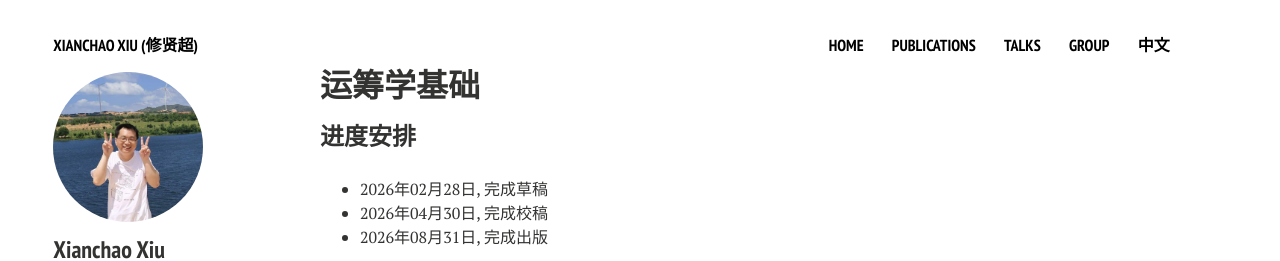
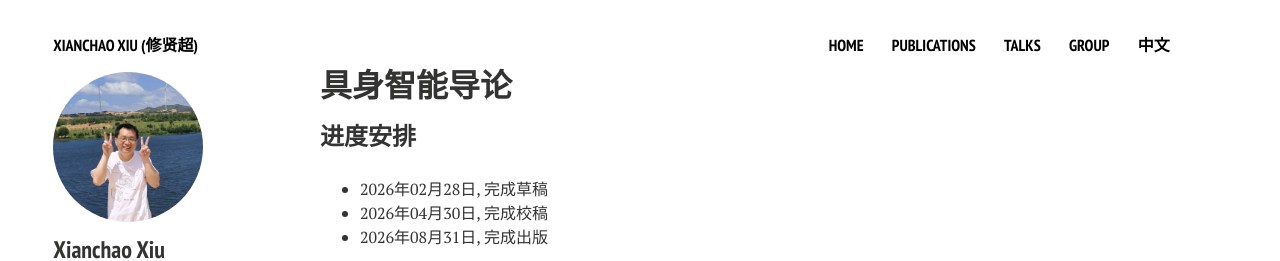
Before and after one commit to xianchaoxiu/xianchaoxiu.github.io, a Jekyll site: the page built from chinese/book/EAI/index.md, in a window 1280 px wide. Shown: the top 261 px of the page. Built offline with Jekyll 4.4.1, drawn with Linux system fonts in a browser that asks for light colours; nearby versions of some CDN libraries.

Commit message:
Update index.md

```diff
--- a/chinese/book/EAI/index.md
+++ b/chinese/book/EAI/index.md
@@ -1,6 +1,6 @@
 ---
 layout: page
-title: 运筹学基础
+title: 具身智能导论
 comments: false
 share: false
 ---
```
